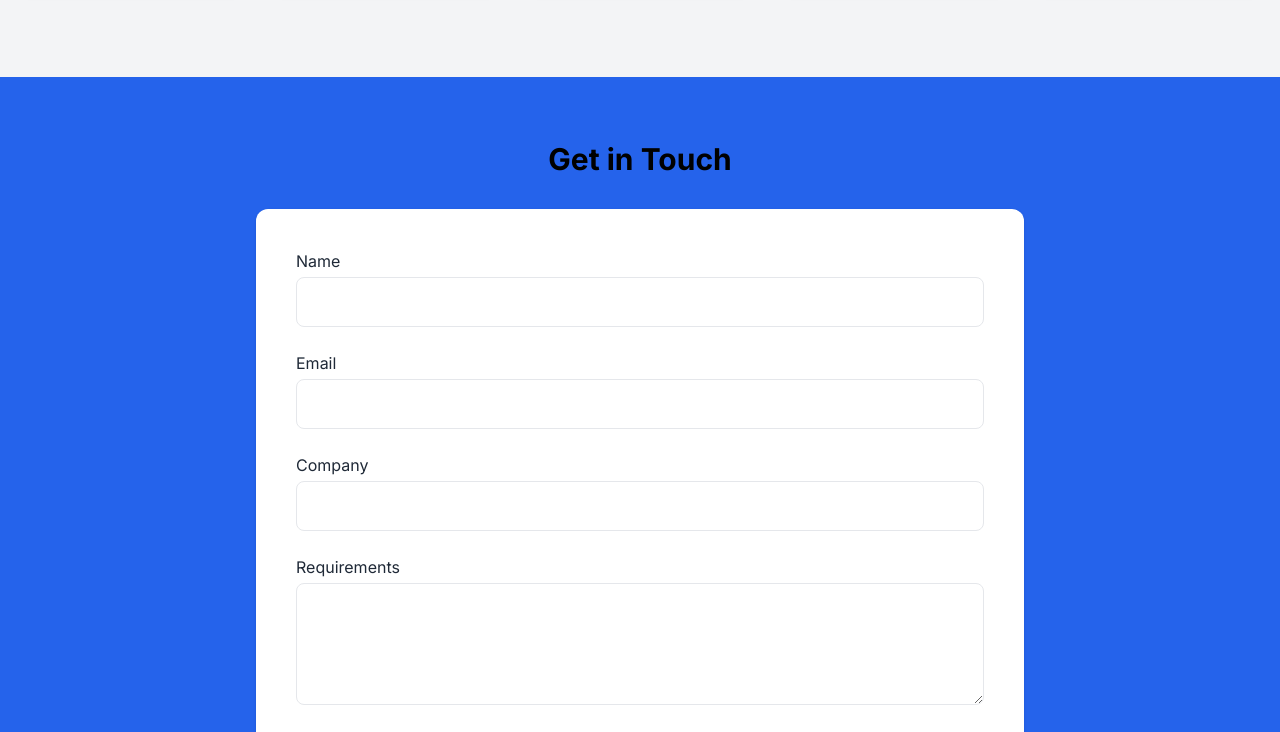
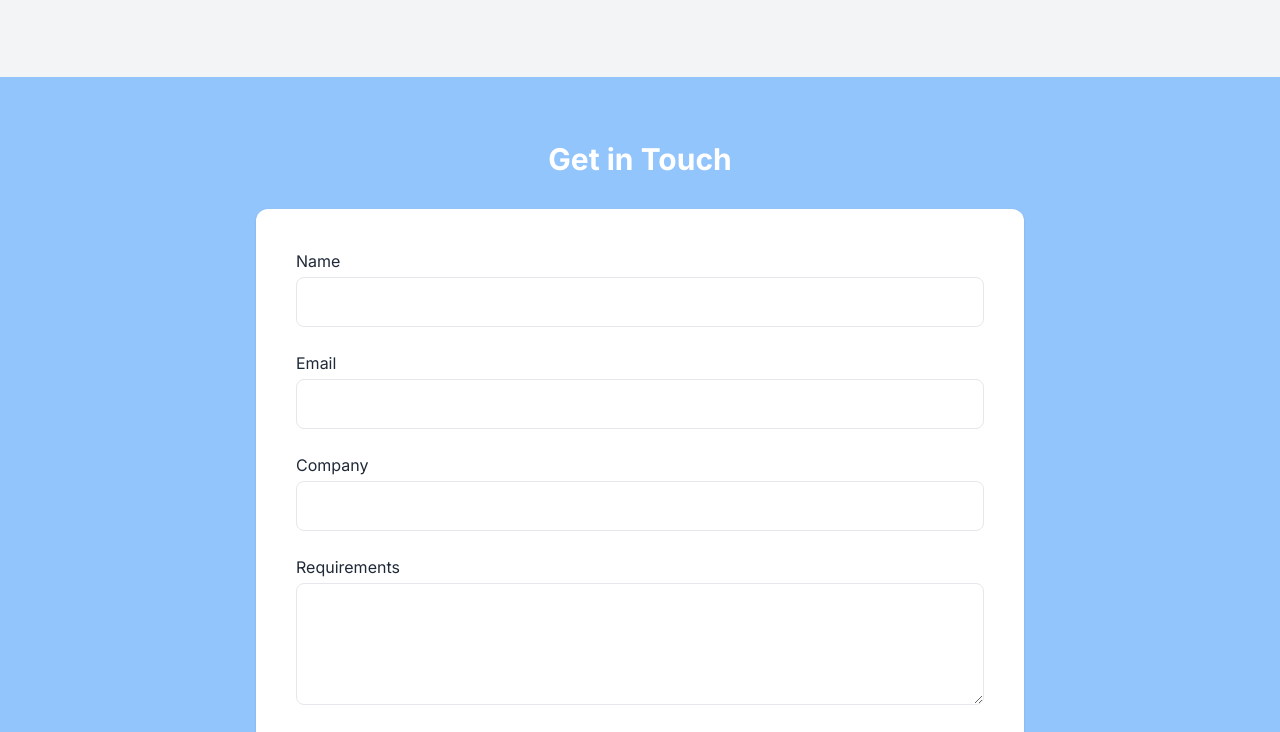
Before and after one commit to daveyadav/allsmile-OEM, a plain HTML site: page index.html in a window 1280 px wide. Shown: the part 2932-3664 px from the top of the page. Drawn offline with nearby package versions, Linux system fonts and the light colour scheme.

Commit message:
Update index.html

```diff
--- a/index.html
+++ b/index.html
@@ -266,7 +266,7 @@ and Elevate Your Presence in the Global Oral Care Industry."</p>
 
 
   <!-- Contact / Inquiry Form -->
-  <section id="contact" class="bg-blue-600 py-16 px-6 md:px-20">
+  <section id="contact" class="bg-blue-300 text-white py-16 px-6 md:px-20">
     <h2 class="text-3xl font-bold mb-8 text-center">Get in Touch</h2>
     <form id="contactForm" class="max-w-3xl mx-auto bg-white p-10 rounded-xl shadow space-y-6 text-gray-800">
       <div>
```
